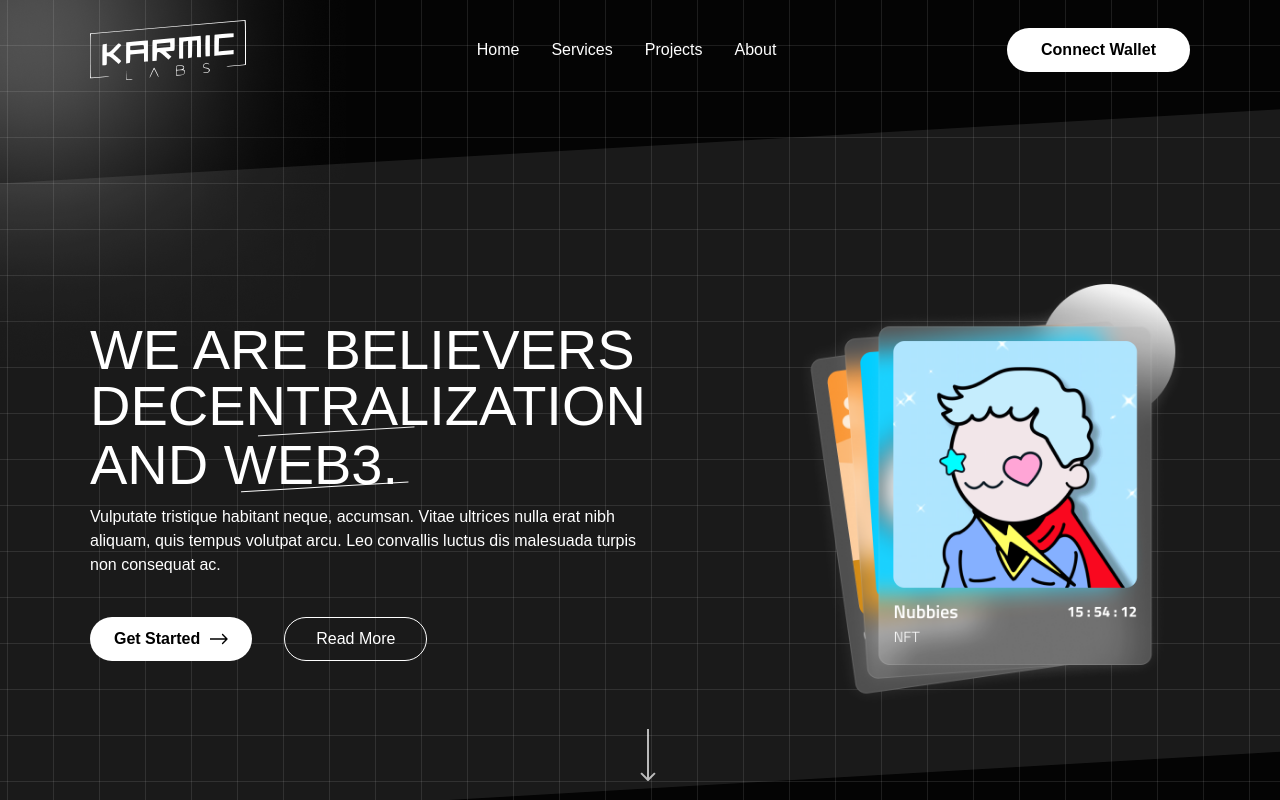
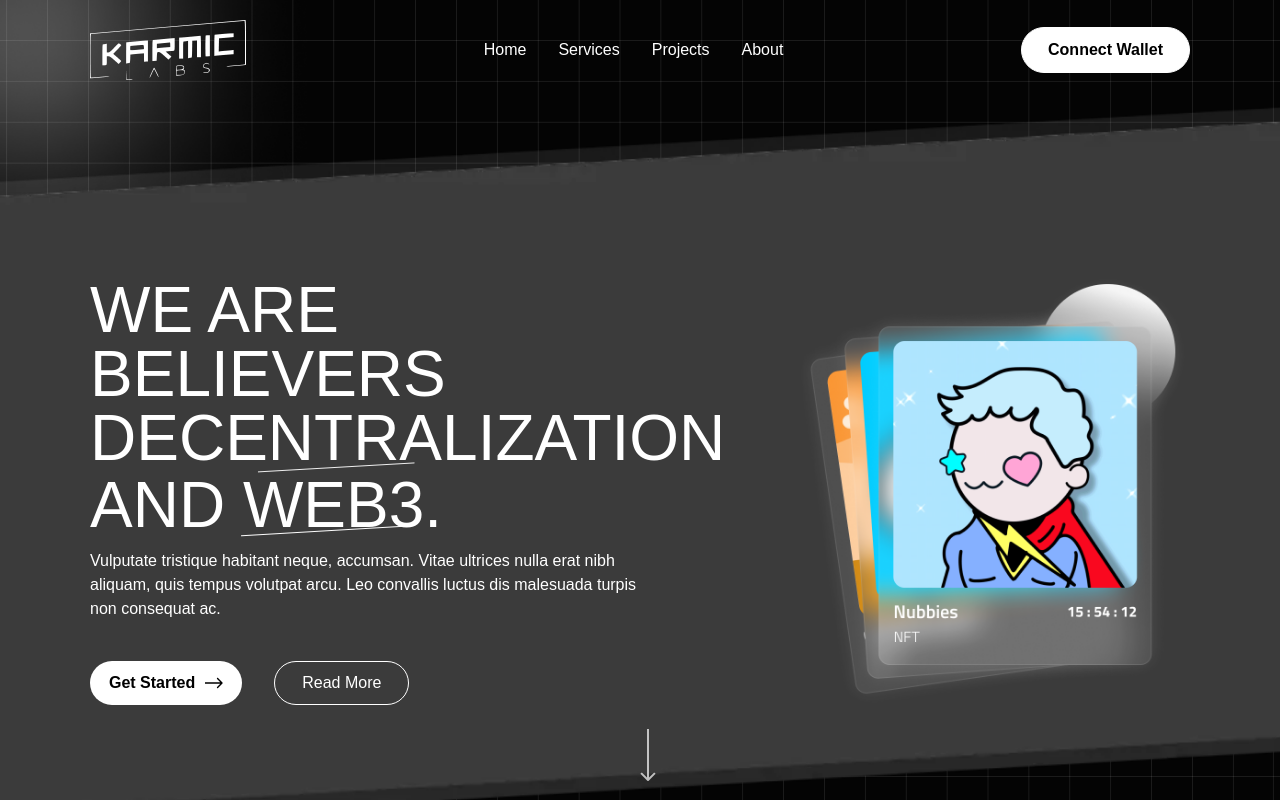
Before and after one commit to sonambishnoi550/Karmic, a React (Create React App) app: page / in a window 1280 px wide. Shown: the top 800 px of the page. Built offline with nearby package versions, Linux system fonts and the light colour scheme.

Commit message:
hero section done

```diff
--- a/public/index.html
+++ b/public/index.html
@@ -10,21 +10,9 @@
       content="Web site created using create-react-app"
     />
     <link rel="apple-touch-icon" href="%PUBLIC_URL%/logo192.png" />
-    <!--
-      manifest.json provides metadata used when your web app is installed on a
-      user's mobile device or desktop. See https://developers.google.com/web/fundamentals/web-app-manifest/
-    -->
+
     <link rel="manifest" href="%PUBLIC_URL%/manifest.json" />
-    <!--
-      Notice the use of %PUBLIC_URL% in the tags above.
-      It will be replaced with the URL of the `public` folder during the build.
-      Only files inside the `public` folder can be referenced from the HTML.
 
-      Unlike "/favicon.ico" or "favicon.ico", "%PUBLIC_URL%/favicon.ico" will
-      work correctly both with client-side routing and a non-root public URL.
-      Learn how to configure a non-root public URL by running `npm run build`.
-    -->
-    <title>React App</title>
     <!-- Primary Meta Tags -->
     <title>karmic</title>
     <meta name="title" content="karmic" />
@@ -46,18 +34,8 @@
 
     <!-- Meta Tags Generated with https://metatags.io -->
   </head>
-  <body class="bg-img">
+  <body class="bg-img bg-cover bg-no-repeat">
     <noscript>You need to enable JavaScript to run this app.</noscript>
     <div id="root"></div>
-    <!--
-      This HTML file is a template.
-      If you open it directly in the browser, you will see an empty page.
-
-      You can add webfonts, meta tags, or analytics to this file.
-      The build step will place the bundled scripts into the <body> tag.
-
-      To begin the development, run `npm start` or `yarn start`.
-      To create a production bundle, use `npm run build` or `yarn build`.
-    -->
   </body>
 </html>
--- a/src/common/CustomButton.jsx
+++ b/src/common/CustomButton.jsx
@@ -4,7 +4,7 @@ import { ButtonArrow } from '../utils/icons';
 const CustomButton = ({ text, classStyle, customClass }) => {
     return (
         <button
-            className={`text-black rounded-[82px] font-bold sm:text-base text-sm leading-5 ${classStyle}`}
+            className={`text-black rounded-[82px] font-bold text-base leading-5 ${classStyle}`}
         >
             {text}
             <span className={`${customClass} hidden`}>
--- a/src/common/CustomHeading.jsx
+++ b/src/common/CustomHeading.jsx
@@ -3,7 +3,7 @@ import React from 'react'
 const CustomHeading = ({ text, classStyle }) => {
     return (
         <h2
-            className={`font-light lg:text-custom-xl md:text-5xl text-3xl text-center font-sunflower text-white uppercase ${classStyle}
+            className={`font-light lg:text-custom-xl md:text-5xl text-3xl text-center !font-sunflower text-white uppercase ${classStyle}
 `}>
             {text}</h2 >
     );
--- a/src/components/Header.jsx
+++ b/src/components/Header.jsx
@@ -79,7 +79,7 @@ const Header = () => {
                                 ))}
                             </div>
                         </div>
-                        <a onClick={toggleMenu} href="#home"><CustomButton classStyle={'!py-[10px] !px-[34px] bg-white hover:bg-gray-500 transition-all duration-500'} text={'Connect Wallet'} /></a>
+                        <a onClick={toggleMenu} href="#home"><CustomButton classStyle={'!py-[12px] !px-[26px] bg-white hover:bg-black hover:text-white border border-white  transition-all duration-500'} text={'Connect Wallet'} /></a>
                     </div>
                 </div>
             </div>
--- a/src/components/Hero.jsx
+++ b/src/components/Hero.jsx
@@ -5,19 +5,18 @@ import { DownArrow } from '../utils/icons'
 const Hero = () => {
     return (
         <div className='lg:bg-hero-layer bg-no-repeat max-lg:bg-center bg-cover lg:min-h-[726px] relative max-lg:bg-gray' id='home'>
-            <div className='container '>
+            <div className='container'>
                 <div className='lg:flex-row flex-col flex justify-between lg:pt-[173px] max-lg:py-20 max-sm:py-12 gap-5'>
                     <div className='lg:w-[570px] w-full flex flex-col justify-center'>
                         <div className='flex flex-col justify-center max-lg:items-center'>
-                            <h1 className='lg:text-custom-5xl lg:leading-custom-5xl sm:text-5xl sm:leading-custom-4xl text-4xl text-white uppercase lg:max-w-[570px] max-lg:text-center'>We are believers decentralization <img className='ms-[167px] -mt-2 max-w-[158px] w-full lg:block hidden' src="./assets/images/svg/hero-line.svg" alt="second-line" /> And Web3.
-                                <img className='ms-[150px] -mt-3 max-w-[169px] w-full lg:block hidden' src="./assets/images/svg/hero-line.svg" alt="first-line" />
+                            <h1 className='lg:text-custom-6xl font-sunflower leading-custom-sm sm:text-5xl text-4xl text-white uppercase lg:max-w-[570px] max-lg:text-center'>We are believers decentralization <img className='ms-[167px] -mt-2 max-w-[158px] w-full block' src="./assets/images/svg/hero-line.svg" alt="second-line" /> And Web3.
+                                <img className='ms-[150px] -mt-3 max-w-[169px] w-full ' src="./assets/images/svg/hero-line.svg" alt="first-line" />
                             </h1>
-                            <p className='font-normal text-base max-w-[570px] text-white pt-3'>Vulputate tristique habitant neque, accumsan. Vitae ultrices nulla erat nibh aliquam, quis tempus volutpat arcu. Leo convallis luctus dis malesuada turpis non consequat ac. </p>
+                            <p className='font-normal text-base  max-w-[570px] text-white pt-3'>Vulputate tristique habitant neque, accumsan. Vitae ultrices nulla erat nibh aliquam, quis tempus volutpat arcu. Leo convallis luctus dis malesuada turpis non consequat ac. </p>
                             <div className='flex  sm:pt-10 pt-5 sm:gap-8 gap-5'>
-                                <CustomButton classStyle="!py-[9.2px] !px-6 bg-white flex items-center gap-[10px] hover:bg-gray-500 group transition-all duration-500" text="Get Started" customClass="!block fill-black group-hover:translate-x-0.5 transition-all duration-500" />
-                                <CustomButton text="Read More" classStyle="!py-[9.2px] !px-[31px] font-thin bg-transparent text-white border border-white hover:bg-gray-500 hover:!bg-white hover:text-black transition-all duration-500" />
+                                <CustomButton classStyle="!py-[12px] !px-[19px] bg-white flex items-center gap-[10px] hover:bg-gray-500 group transition-all duration-500" text="Get Started" customClass="!block fill-black group-hover:translate-x-0.5 transition-all duration-500" />
+                                <CustomButton text="Read More" classStyle="!py-[9.2px] !px-[27px] font-thin hover:font-bold bg-transparent text-white border border-white hover:bg-gray-500 hover:!bg-white hover:text-black transition-all duration-500" />
                             </div>
-
                         </div>
                     </div>
                     <div className='lg:w-[398px] w-full flex max-lg:justify-center max-lg:items-center'>
--- a/tailwind.config.js
+++ b/tailwind.config.js
@@ -29,6 +29,7 @@ module.exports = {
         "custom-3xl": '32px',
         "custom-4xl": '34px',
         "custom-5xl": '56px',
+        "custom-6xl": '64px',
       },
       lineHeight: {
         'custom-sm': '108%',
```
Also changed, not shown: public/assets/images/png/hero-bg.png.
